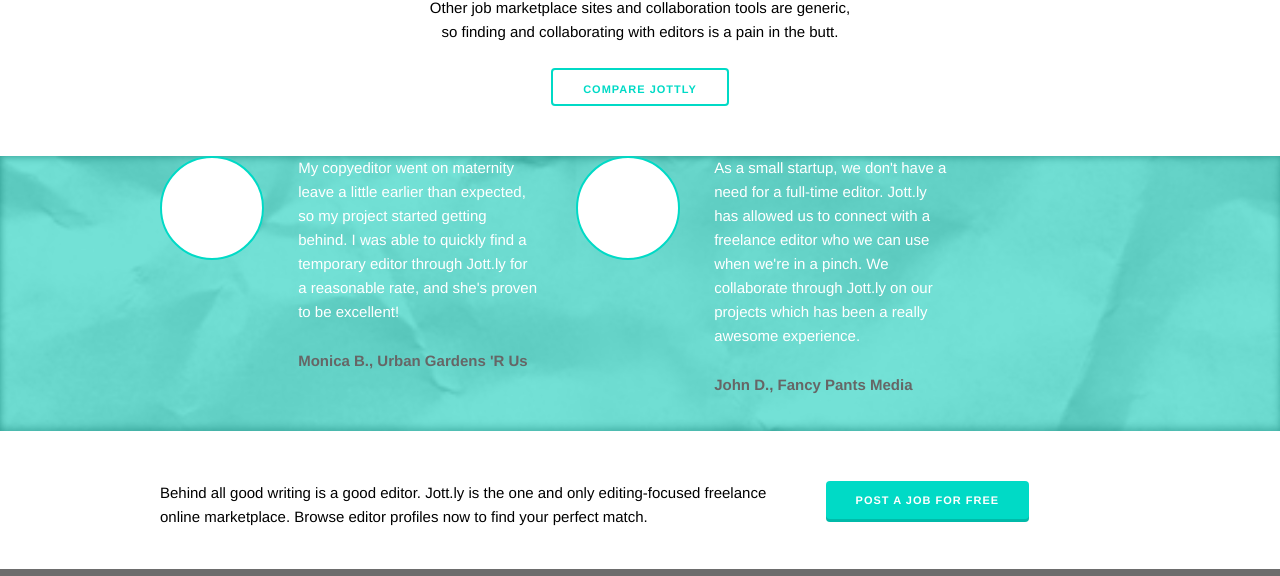
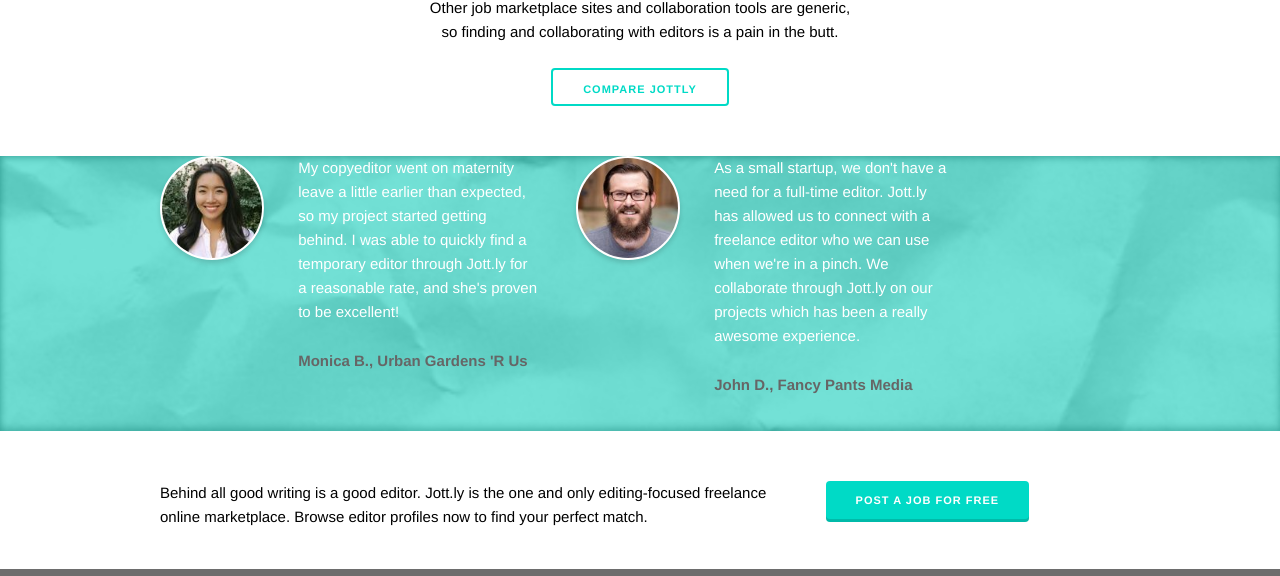
Before and after one commit to astridparisUX/Jottly, a website: page index.html in a window 1280 px wide. Shown: the part 1464-2040 px from the top of the page. Drawn offline with Linux system fonts and the light colour scheme.

Commit message:
Added & styled customer quote avatars

```diff
--- a/css/styles.css
+++ b/css/styles.css
@@ -273,19 +273,22 @@
   /* How can I get more of the "crinkly" effect on the paper? */
   background-size: cover;
   box-shadow: inset 2px 6px 10px -5px rgba(0, 0, 0, 0.45), inset 0px -3px 10px -1px rgba(0, 0, 0, 0.45);
-  -webkit-box-shadow: inset 2px 6px 10px -5px rgba(0, 0, 0, 0.45), inset 0px -3px 10px -1px rgba(0, 0, 0, 0.45);
-  -moz-box-shadow: inset 2px 6px 10px -5px rgba(0, 0, 0, 0.45), inset 0px -3px 10px -1px rgba(0, 0, 0, 0.45);
+    -webkit-box-shadow: inset 2px 6px 10px -5px rgba(0, 0, 0, 0.45), inset 0px -3px 10px -1px rgba(0, 0, 0, 0.45);
+    -moz-box-shadow: inset 2px 6px 10px -5px rgba(0, 0, 0, 0.45), inset 0px -3px 10px -1px rgba(0, 0, 0, 0.45);
 }
 
-#quotes-circle {
+.quote-avatar {
   margin-right: 55px;
   width: 100px;
   height: 100px;
   background: #fff;
-  -moz-border-radius: 50%;
-  -webkit-border-radius: 50%;
+  border: 2px solid #fff;
   border-radius: 50%;
-  border: 2px solid #00dac6;
+    -moz-border-radius: 50%;
+    -webkit-border-radius: 50%;
+  box-shadow: 0px 3px 5px 0px rgba(0, 0, 0, 0.15);
+    -webkit-box-shadow: 0px 3px 5px 0px rgba(0, 0, 0, 0.15);
+    -moz-box-shadow: 0px 3px 5px 0px rgba(0, 0, 0, 0.15);
 }
 
 #quotes p {
--- a/index.html
+++ b/index.html
@@ -212,8 +212,7 @@
       <div class="container">
         <div class="row">
           <div class="one column">
-            <div id="quotes-circle">
-            </div>
+            <img src="images/monica.jpg" alt="" title="" class="quote-avatar">
           </div>
           <div class="four columns">
             <p>
@@ -224,8 +223,7 @@
             </p>
           </div>
           <div class="one column">
-            <div id="quotes-circle">
-            </div>
+            <img src="images/john.jpg" alt="" title="" class="quote-avatar">
           </div>
           <div class="four columns">
             <p>
```
Also changed, not shown: images/john.jpg (added), images/monica.jpg (added).
